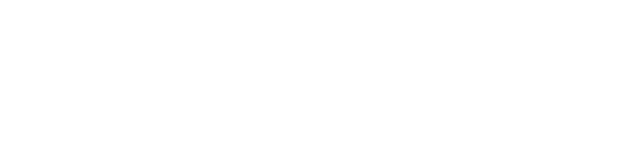
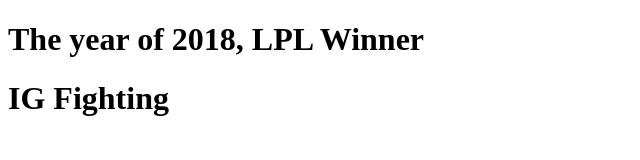
Before and after one commit to cinspo/RepositryPractice, a plain HTML site: page Index.html in a window 1280 px wide. Shown: the whole page, without its empty margins (0-640 px from the left). Drawn offline with Linux system fonts and the light colour scheme.

Commit message:
LPL, IG
In the Body: the LPL winnter:IG

```diff
--- a/Index.html
+++ b/Index.html
@@ -5,6 +5,7 @@
     <title> My first website</title>
   </head>
   <body>
-
+    <h1>The year of 2018, LPL Winner</h1>
+    <h1>IG Fighting</h1>
   </body>
 </html>
```
